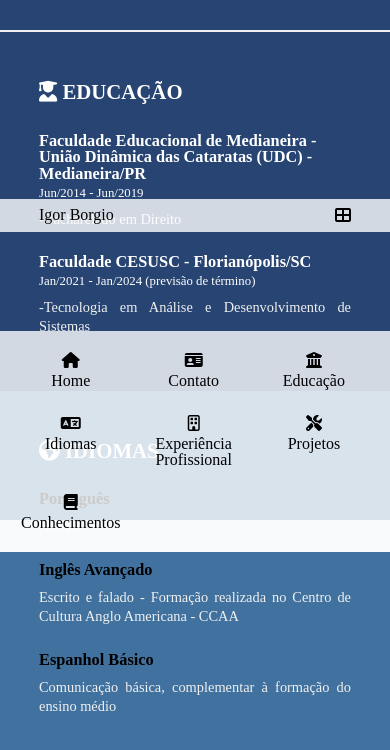
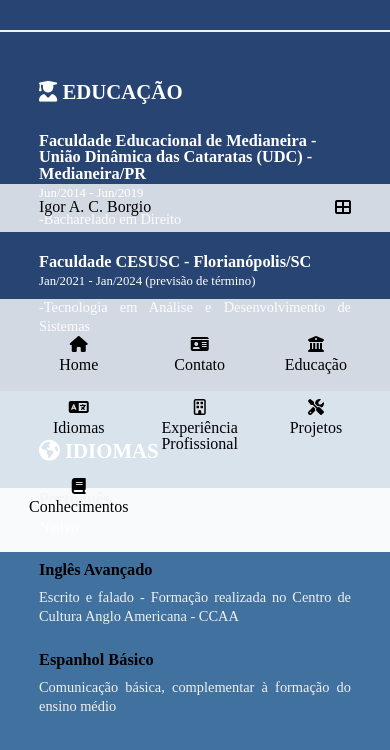
Before and after one commit to igorovisk/curriculum, a website with bundled scripts: page index.html in a window 390 px wide. Shown: the part 612-1362 px from the top of the page. Built offline with nearby package versions, Linux system fonts and the light colour scheme.

Commit message:
responsive mobile menu padding adjustment

```diff
--- a/index.html
+++ b/index.html
@@ -46,7 +46,7 @@
                         <nav class="nav-menu">
 
                             <div class="menu-bar">
-                                <a href="#" class="nav-logo">Igor Borgio</a>
+                                <a href="#" class="nav-logo">Igor A. C. Borgio</a>
 
                                 <div class="nav-toggle" id="nav-toggle">
                                     <i class="fas fa-th-large"></i>
--- a/style/base.css
+++ b/style/base.css
@@ -17,7 +17,8 @@
 
 body{
     font-family: 'Roboto', sans-serif;
-    overflow-x: hidden;
+
+
 }
 
 /* LINKS */
--- a/style/menu.css
+++ b/style/menu.css
@@ -9,18 +9,19 @@
     justify-content: space-between;
     background-color: rgba(255,255,255,0.8);
     overflow-x: hidden;
-    padding: 2% 10% 2% 10%;
+    padding: 4% 10% 4% 10%;
     color: black;
+
 }
 
 .nav-menu{
-    width: 100%;
+    width: 100vw;
     background-color: rgba(255,255,255,0.8);
     bottom: -20rem;
     position: fixed;
     left: 0rem;
+    padding: 2.0rem 1.5rem 2rem 1.5rem;
 
-    padding: 1rem 1.5rem 1rem 1rem;
     transition: all 0.5s;
 
 }
@@ -57,7 +58,7 @@
     padding: 5px;
 }
 .show-menu{
-    bottom: 2rem;
+    bottom: 2.8rem;
     transition: all 0.5s;
 }
 
```
